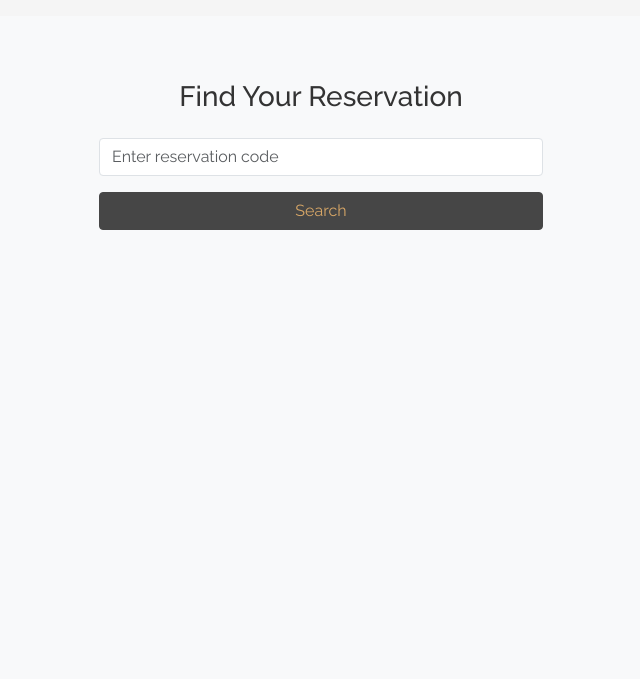
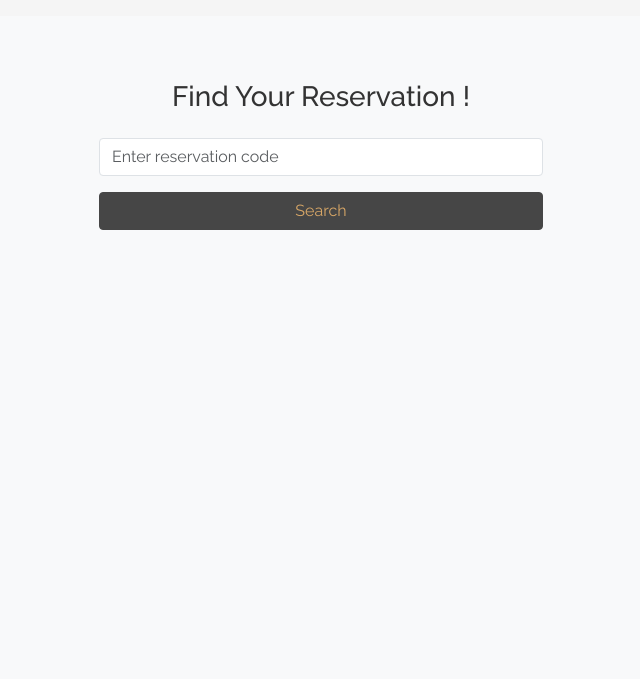
Before and after one commit to justteshi/gran-capi-homes, a Django app: template app/bookings/templates/home.html in a window 1280 px wide. Shown: the part 32-711 px from the top of the page, without its empty margins (319-959 px from the left). Run offline with Django 4.2, Linux system fonts and the light colour scheme; the template is opened without the code that fills it, so the values that code supplies are empty; some libraries are stand-ins or nearby versions.

Commit message:
update home.html

```diff
--- a/app/bookings/templates/home.html
+++ b/app/bookings/templates/home.html
@@ -4,7 +4,7 @@
 <div class="container mt-5">
     <div class="row justify-content-center">
         <div class="col-md-6">
-            <h3 class="mb-4 text-center">Find Your Reservation</h3>
+            <h3 class="mb-4 text-center">Find Your Reservation !</h3>
             <form method="get" action="{% url 'check_reservation' %}">
                 <div class="mb-3">
                     <input type="text" name="code" class="form-control" placeholder="Enter reservation code" required>
```
